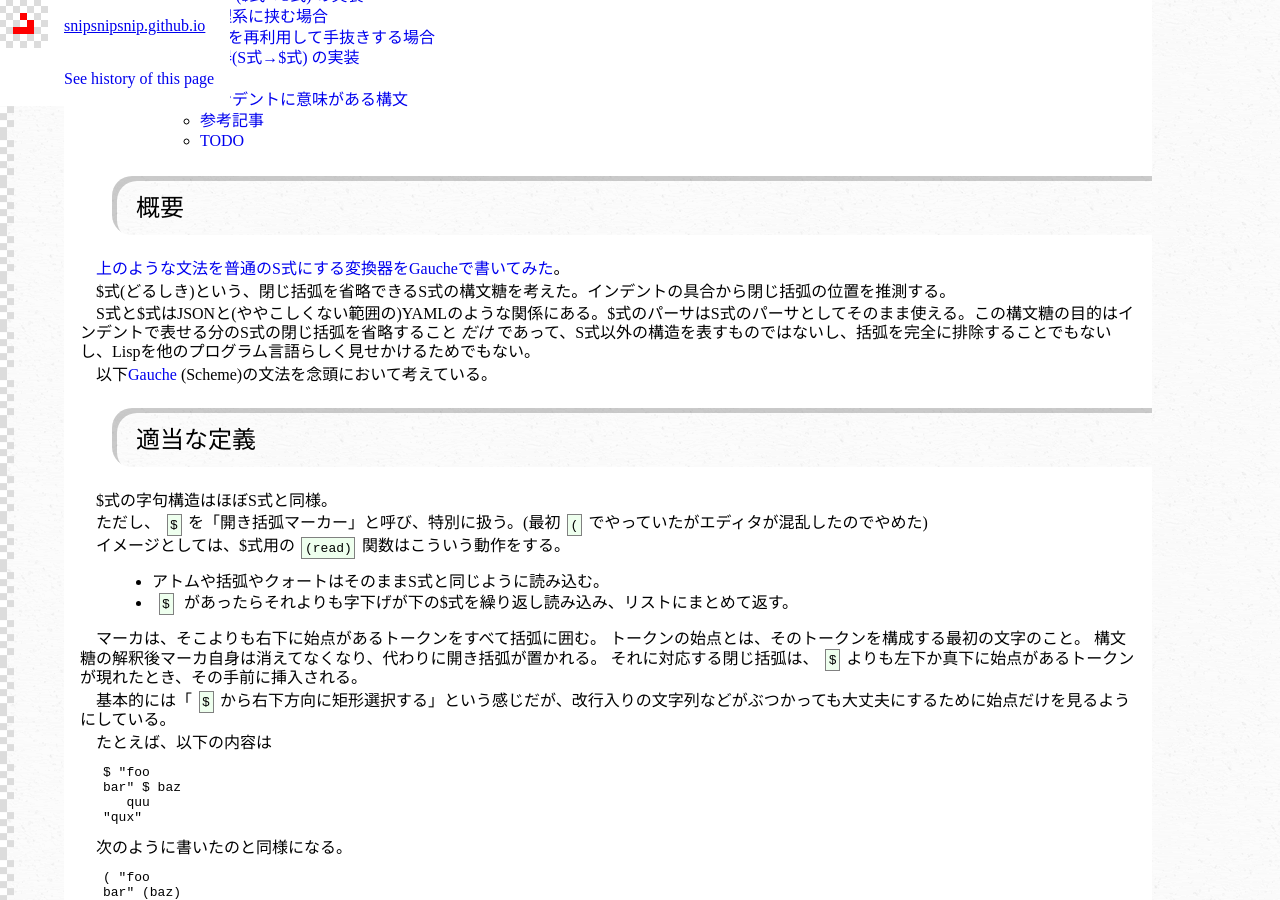
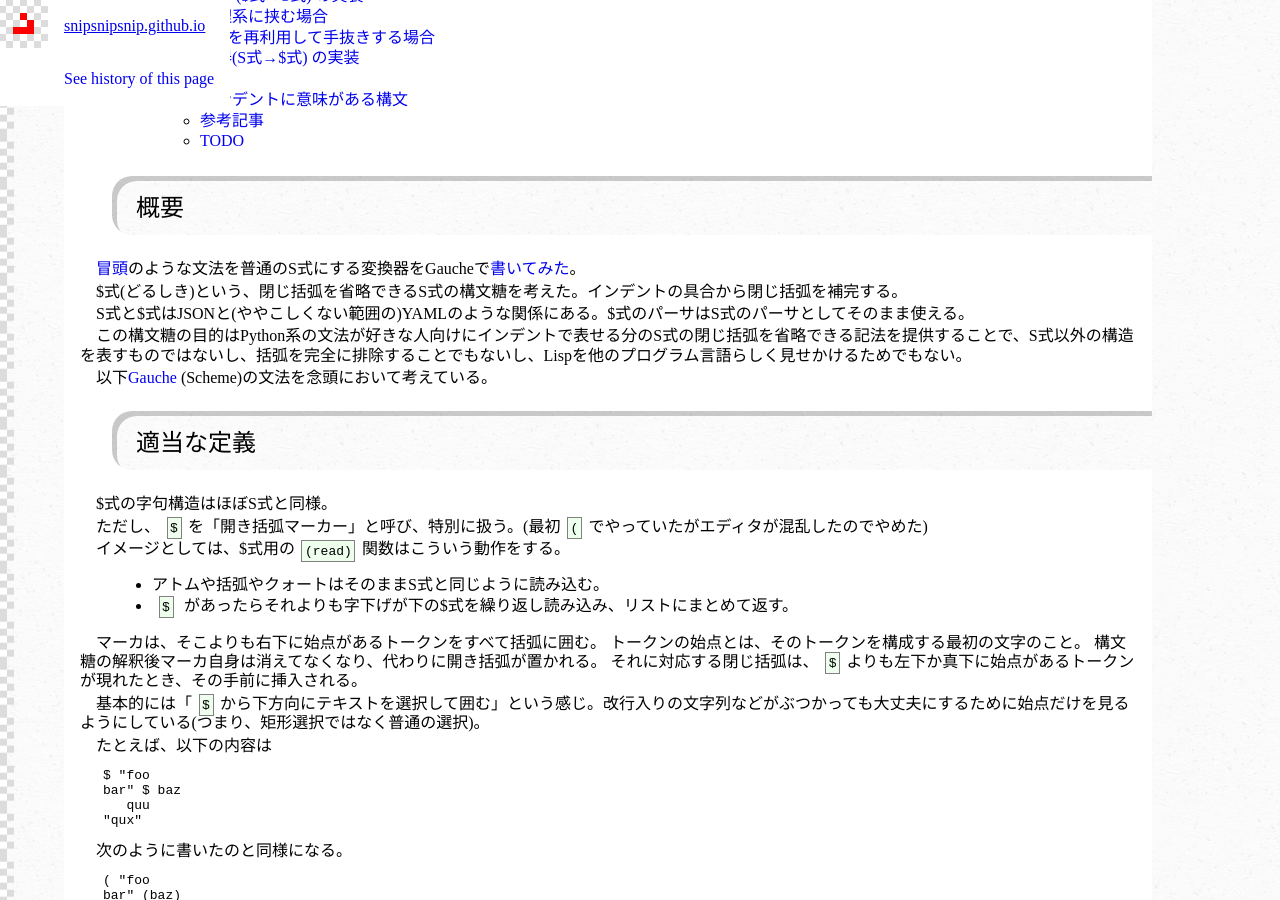
Before and after one commit to snipsnipsnip/snipsnipsnip.github.io, a Jekyll site: the page built from dollar-expression.md, in a window 1280 px wide and 900 px high, scrolled down 1014 px. Built offline with Jekyll 4.4.1, drawn with Linux system fonts in a browser that asks for light colours; a style sheet for code colours, icons or effects is not loaded; some of the changed text lies outside the part shown.

Commit message:
dollar-expression: tweak wording

```diff
--- a/dollar-expression.md
+++ b/dollar-expression.md
@@ -41,11 +41,13 @@ $ define $ partition pred lis
 
 ## 概要 ##
 
-[上のような文法を普通のS式にする変換器をGaucheで書いてみた](https://gist.github.com/snipsnipsnip/7620314)。
+[冒頭](#top)のような文法を普通のS式にする変換器をGaucheで[書いてみた](https://gist.github.com/snipsnipsnip/7620314)。
 
-$式(どるしき)という、閉じ括弧を省略できるS式の構文糖を考えた。インデントの具合から閉じ括弧の位置を推測する。
+$式(どるしき)という、閉じ括弧を省略できるS式の構文糖を考えた。インデントの具合から閉じ括弧を補完する。
 
-S式と$式はJSONと(ややこしくない範囲の)YAMLのような関係にある。$式のパーサはS式のパーサとしてそのまま使える。この構文糖の目的はインデントで表せる分のS式の閉じ括弧を省略すること _だけ_ であって、S式以外の構造を表すものではないし、括弧を完全に排除することでもないし、Lispを他のプログラム言語らしく見せかけるためでもない。
+S式と$式はJSONと(ややこしくない範囲の)YAMLのような関係にある。$式のパーサはS式のパーサとしてそのまま使える。
+
+この構文糖の目的はPython系の文法が好きな人向けにインデントで表せる分のS式の閉じ括弧を省略できる記法を提供することで、S式以外の構造を表すものではないし、括弧を完全に排除することでもないし、Lispを他のプログラム言語らしく見せかけるためでもない。
 
 以下[Gauche](http://practical-scheme.net/gauche/index.html) (Scheme)の文法を念頭において考えている。
 
@@ -65,7 +67,7 @@ $式の字句構造はほぼS式と同様。
 構文糖の解釈後マーカ自身は消えてなくなり、代わりに開き括弧が置かれる。
 それに対応する閉じ括弧は、`$`よりも左下か真下に始点があるトークンが現れたとき、その手前に挿入される。
 
-基本的には「`$`から右下方向に矩形選択する」という感じだが、改行入りの文字列などがぶつかっても大丈夫にするために始点だけを見るようにしている。
+基本的には「`$`から下方向にテキストを選択して囲む」という感じ。改行入りの文字列などがぶつかっても大丈夫にするために始点だけを見るようにしている(つまり、矩形選択ではなく普通の選択)。
 
 たとえば、以下の内容は
 
```
Also changed, not shown: other parts of dollar-expression.md (+1 -1 lines).
